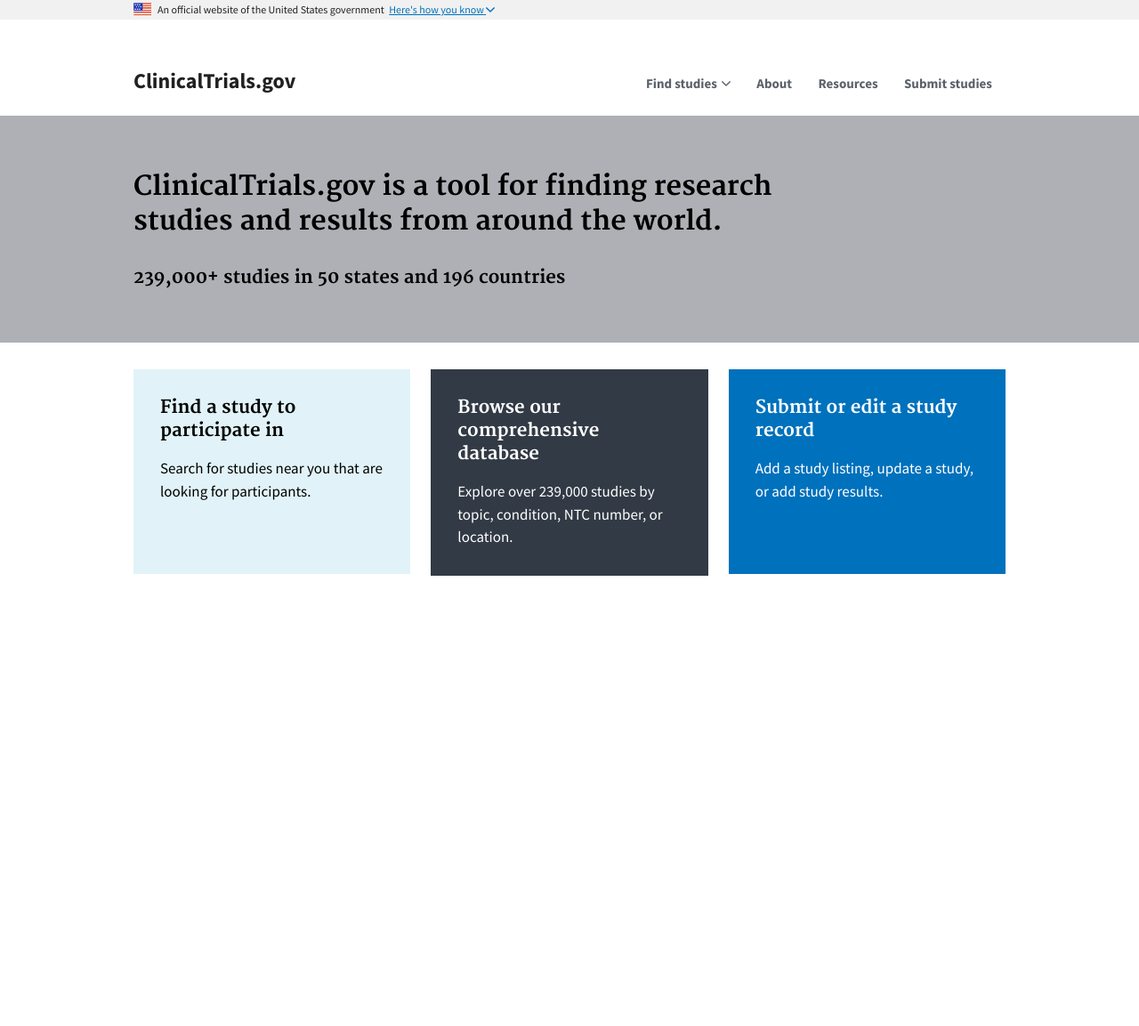
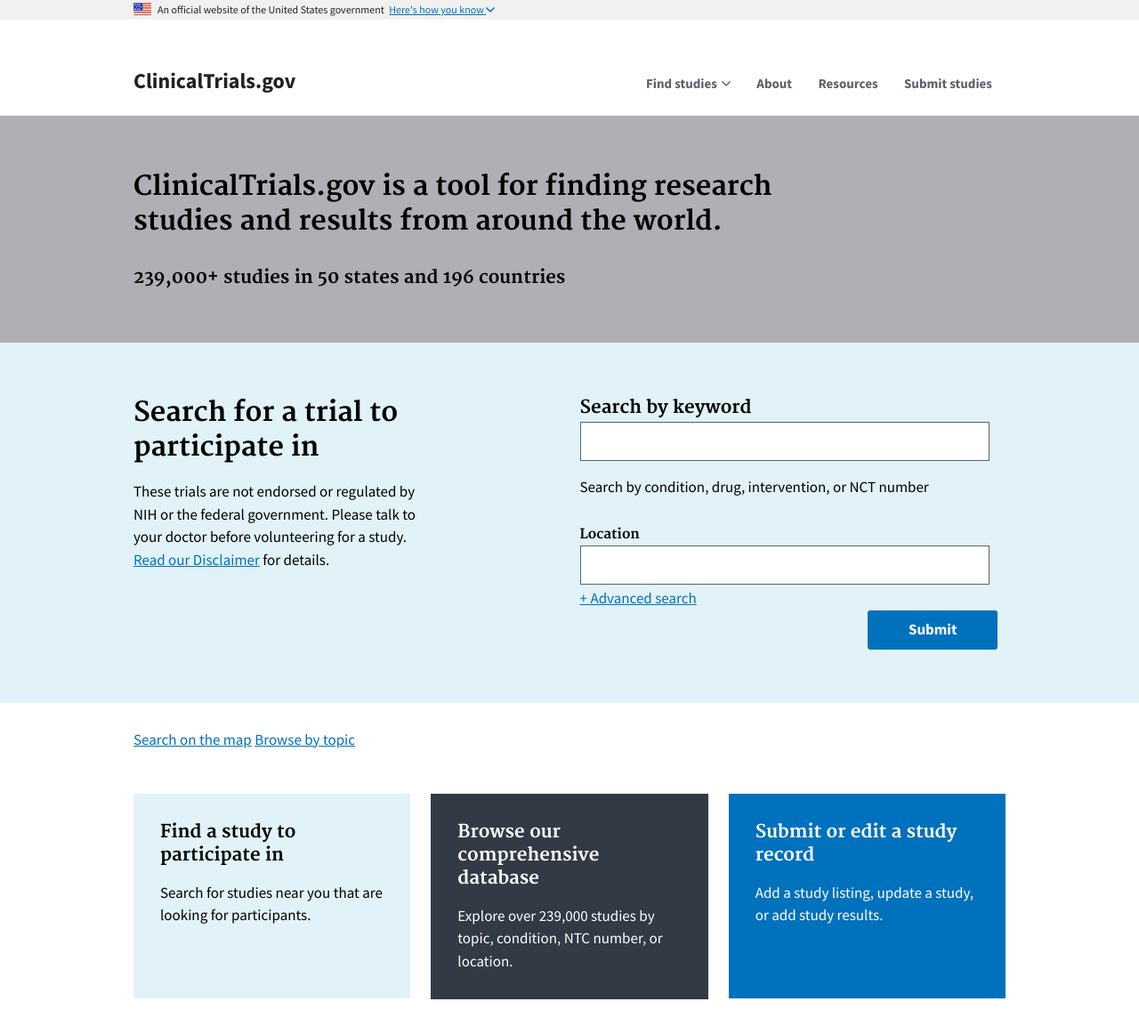
Before and after one commit to 18F/clinical-trials-prototype, a Jekyll site: the page built from index.md, in a window 1280 px wide. Shown: the whole page at 89% size. Built offline with Jekyll 4.4.1, drawn with Linux system fonts in a browser that asks for light colours; before the commit the page ends 900 px from its top, so only the background shows below that.

Commit message:
Add search section

```diff
--- a/_layouts/base.html
+++ b/_layouts/base.html
@@ -105,6 +105,29 @@
           <h3>239,000+ studies in 50 states and 196 countries</h3>
         </div>
       </section>
+      <section class="usa-section usa-color-bg-primary-alt-lightest">
+        <div class="usa-grid">
+          <div class="usa-width-one-half trial-info">
+            <h2>Search for a trial to participate in</h2>
+            <p>These trials are not  endorsed or regulated by NIH or the federal government. Please talk to your doctor before volunteering for a study. <a href="#">Read our Disclaimer</a> for details.</p>
+          </div>
+          <div class="usa-width-one-half">
+            <form class="form-search" action="">
+              <label for="keyword">Search by keyword</label>
+              <input id="keyword" name="input-type-text" type="text">
+              <p>Search by condition, drug, intervention, or NCT number</p>
+              <label for="location">Location</label>
+              <input id="location" name="input-type-text" type="text">
+              <input type="submit" value="Submit">
+            </form>
+            <a href="#">+ Advanced search</a>
+          </div>
+        </div>
+      </section>
+      <div class="usa-grid search-links">
+        <a href="#">Search on the map</a>
+        <a href="#">Browse by topic</a>
+      </div>
       <div class="usa-grid info-callouts">
         <section class="usa-width-one-third card usa-color-bg-primary-alt-lightest">
           <h3>Find a study to participate in</h3>
@@ -121,6 +144,7 @@
       </div>
     {{ content }}
     </main>
+    <footer role="contentinfo"></footer>
     <script src="{{ site.baseurl }}/assets/uswds/js/uswds.min.js"></script>
   </body>
 </html>
--- a/_sass/_custom.scss
+++ b/_sass/_custom.scss
@@ -1,3 +1,5 @@
+// Hero ------------ //
+
 .hero {
   background-color: $color-gray-light;
 
@@ -5,6 +7,42 @@
     max-width: 750px;
   }
 }
+
+// Search ------------ //
+
+.trial-info {
+  > * {
+    max-width: 338px;
+  }
+}
+
+label[for="keyword"] {
+  @include h3();
+  font-family: $font-serif;
+  margin-top: 0;
+}
+
+label[for="location"] {
+  @include h5();
+  font-family: $font-serif;
+}
+
+.form-search {
+  input[type="submit"] {
+    margin-bottom: 0;
+
+    @include media($medium-screen) {
+      float: right;
+    }
+  }
+}
+
+.search-links {
+  margin-bottom: 5rem;
+  margin-top: 3rem;
+}
+
+// Info callouts ------------ //
 
 .info-callouts {
   @include margin(3rem null);
```
